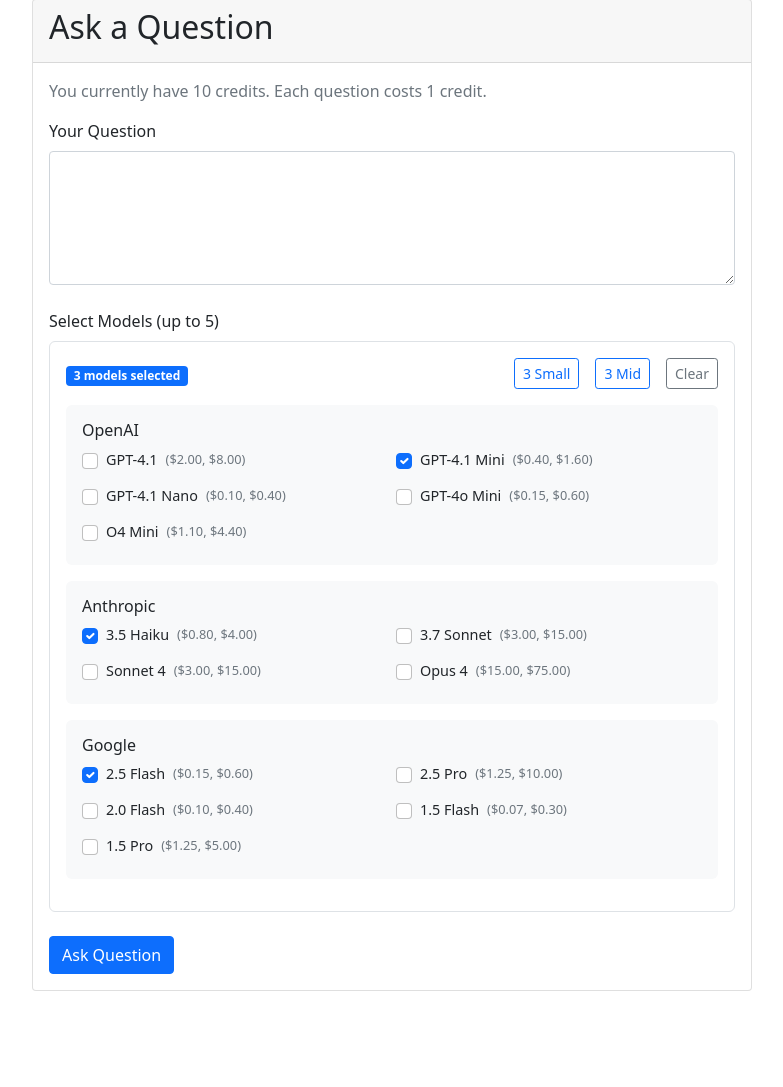
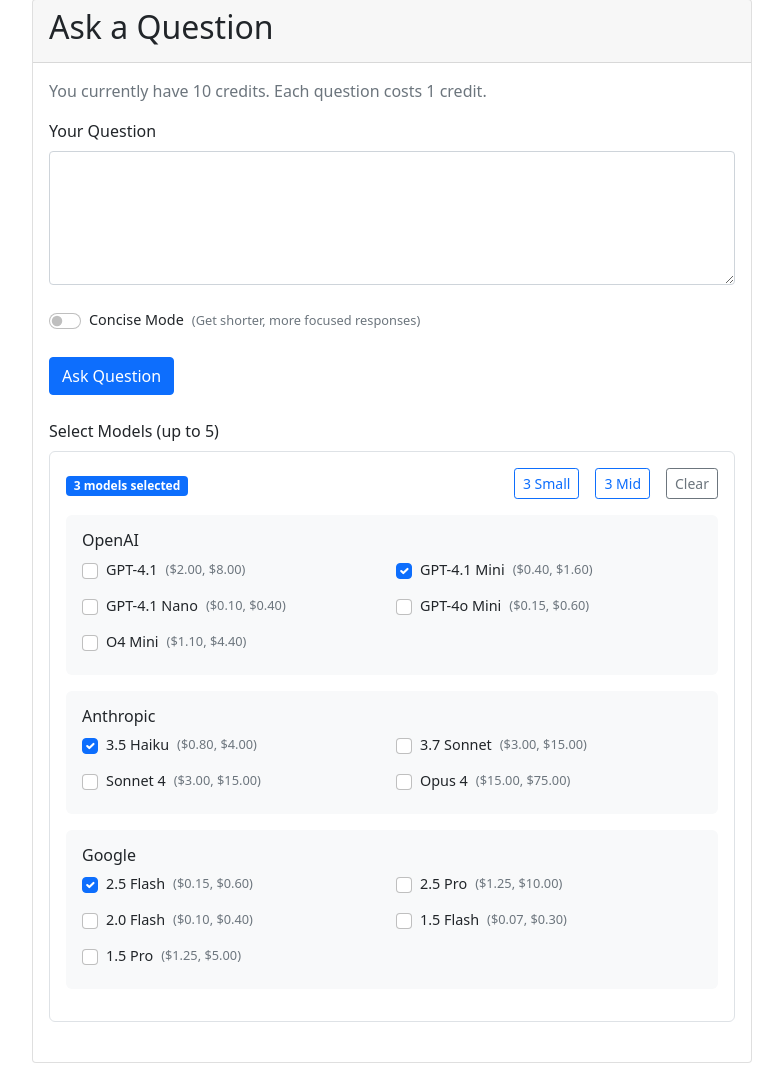
Before and after one commit to gmichnikov/ask-many-llms, a Flask app: page /questions/ask in a window 1280 px wide. Shown: the part 105-1192 px from the top of the page, without its empty margins (248-1031 px from the left). Before the commit the page ends 1096 px from the top, so only its background shows below. Run offline with Flask 2, Linux system fonts and the light colour scheme; the visitor is signed in with stand-in values (Sample User, id 1); data comes from the database, SQL or seed files in the repository; parts of the project's set-up code (start-up, migrations or seed data) failed here and were passed over; some libraries are stand-ins or nearby versions.

Commit message:
Add concise mode

```diff
--- a/app/forms.py
+++ b/app/forms.py
@@ -1,5 +1,5 @@
 from flask_wtf import FlaskForm
-from wtforms import StringField, PasswordField, SubmitField, SelectField, TextAreaField, SelectMultipleField
+from wtforms import StringField, PasswordField, SubmitField, SelectField, TextAreaField, SelectMultipleField, BooleanField
 from wtforms.validators import DataRequired, Length, Email, ValidationError
 import pytz
 from app.models import User
@@ -44,6 +44,8 @@
                                choices=get_model_choices,
                                validators=[DataRequired()])
 
+    concise = BooleanField('Concise Mode', default=False)
+
     submit = SubmitField('Ask Question')
 
     def validate_models(self, field):
--- a/app/routes/questions.py
+++ b/app/routes/questions.py
@@ -25,11 +25,20 @@
         db.session.add(question)
         db.session.commit()
 
+        # Log question creation
+        log_entry = LogEntry(
+            category='Ask Question',
+            actor_id=current_user.id,
+            description=f"User asked question: {question.content[:100]}..."
+        )
+        db.session.add(log_entry)
+
         # Get responses from selected models
         llm_service = LLMService()
         responses = llm_service.get_responses(
             question=form.content.data,
-            selected_models=form.models.data
+            selected_models=form.models.data,
+            concise=form.concise.data
         )
 
         # Create response records
@@ -149,6 +158,14 @@
 
     question = Question.query.get_or_404(question_id)
     try:
+        # Log question deletion
+        log_entry = LogEntry(
+            category='Delete Question',
+            actor_id=current_user.id,
+            description=f"Admin deleted question {question_id} from user {question.user.email}"
+        )
+        db.session.add(log_entry)
+
         db.session.delete(question)
         db.session.commit()
         flash('Question deleted successfully.', 'success')
--- a/app/services/llm_service.py
+++ b/app/services/llm_service.py
@@ -109,9 +109,13 @@
         output_cost = (output_tokens / 1_000_000) * pricing['output']
         return input_cost + output_cost
 
-    def get_responses(self, question: str, selected_models: List[str]) -> List[Dict]:
+    def get_responses(self, question: str, selected_models: List[str], concise: bool = False) -> List[Dict]:
         """Get responses from selected LLMs for a given question."""
         responses = []
+
+        # Add concise note to question if enabled
+        if concise:
+            question = f"{question}\n\nPlease provide a concise and focused response without unnecessary elaboration."
 
         for display_name in selected_models:
             model_name = MODEL_MAPPINGS[display_name]
@@ -267,20 +271,20 @@
             formatted_responses.append(f"Response from {resp['llm_name']}:\n{resp['content']}\n")
 
         # Create the prompt
-        prompt = f"""Please analyze the following responses to this question and provide a brief summary of the key points of agreement and disagreement:
+        prompt = f"""Please analyze the following responses to this question and provide a very brief summary of the key points of agreement and disagreement:
 
 Question: {question}
 
 Responses:
 {''.join(formatted_responses)}
 
-Please provide a concise summary that:
-1. Highlights the main points of agreement between the responses
-2. Notes any significant disagreements or different perspectives
-3. Identifies any unique insights from specific models
-4. Keeps the summary brief and focused on the most important points
+Please provide an extremely concise summary that:
+1. Highlights only the most important points of agreement between the responses
+2. Notes only major disagreements or different perspectives
+3. Identifies only the most unique and valuable insights
+4. Keeps the summary as brief as possible - aim for 2-3 sentences maximum
 
-Format your response in clear, well-structured paragraphs."""
+Format your response in a single, focused paragraph OR in a few bullet points."""
 
         # Get the summary using Gemini 2.5 Flash
         model_name = 'gemini-2.5-flash-preview-05-20'
--- a/app/templates/questions/ask.html
+++ b/app/templates/questions/ask.html
@@ -24,6 +24,20 @@
                                     <span class="text-danger">{{ error }}</span>
                                 {% endfor %}
                             {% endif %}
+                        </div>
+
+                        <div class="form-group mb-4">
+                            <div class="form-check form-switch">
+                                {{ form.concise(class="form-check-input", id="conciseSwitch") }}
+                                <label class="form-check-label" for="conciseSwitch">
+                                    Concise Mode
+                                    <small class="text-muted ms-2">(Get shorter, more focused responses)</small>
+                                </label>
+                            </div>
+                        </div>
+
+                        <div class="mt-3 mb-4">
+                            {{ form.submit(class="btn btn-primary", id="submitBtn") }}
                         </div>
 
                         <div class="form-group mb-4">
@@ -105,10 +119,6 @@
                                     </div>
                                 </div>
                             </div>
-                        </div>
-
-                        <div class="mt-3">
-                            {{ form.submit(class="btn btn-primary", id="submitBtn") }}
                         </div>
                     </form>
                 </div>
```
